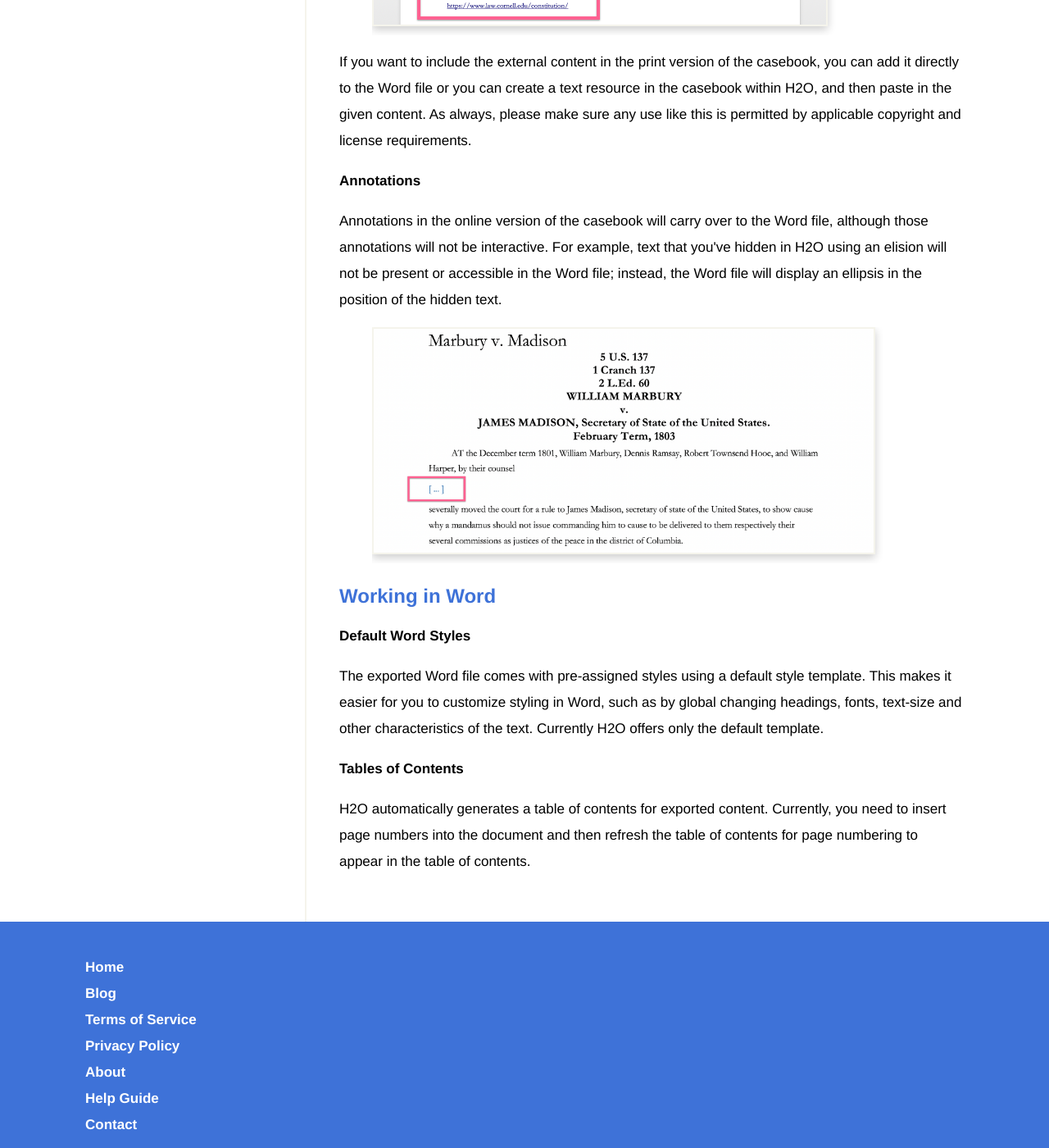
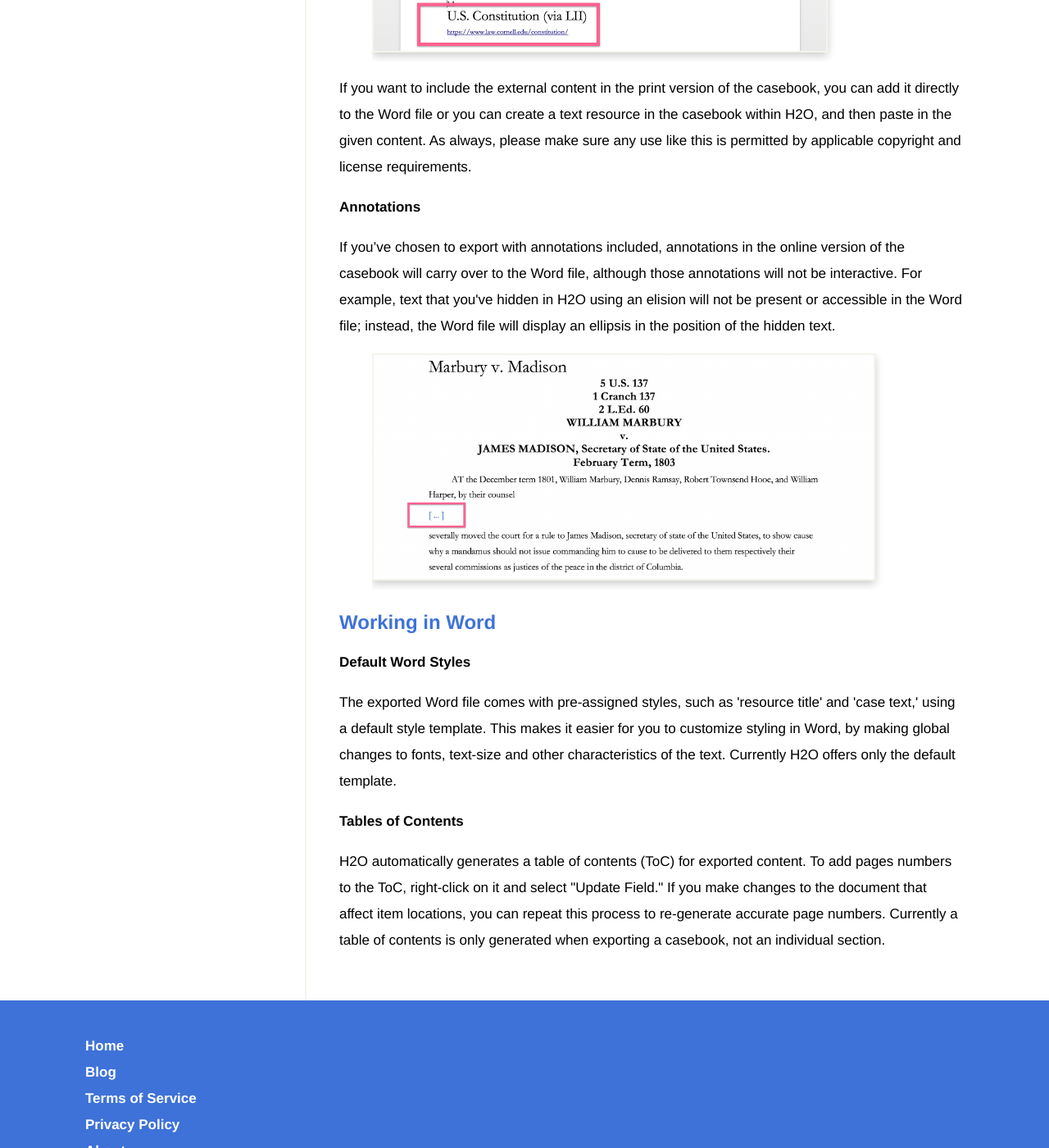
Before and after one commit to harvard-lil/h2o-static, a Jekyll site: the page built from app/printing-casebooks.html, in a window 1280 px wide and 1400 px high, scrolled down 1333 px. Shown: the whole window at 82% size. Built offline with Jekyll 4.4.1, drawn with Linux system fonts in a browser that asks for light colours; comment, search, counter and statistics services are not loaded; some of the changed text lies outside the part shown.

Commit message:
language tweaking

```diff
--- a/app/printing-casebooks.html
+++ b/app/printing-casebooks.html
@@ -35,7 +35,7 @@ custom-scripts: ['jquery-3.1.1.min.js', 'home.js']
     <p>H2O allows anyone to download content as a formatted Word file, which can be modified, re-styled and printed from Word. </p>
 
     <h2 id="exporting">Exporting Content</h2>
-    <p>You can export and print a full casebook, specific casebook sections or individual resources (such as a case). Just click the Export button to the right of the content you want to download and print. </p>
+    <p>You can export and print a full casebook, specific casebook sections or individual resources (such as a case). Just click the Export button to the right of the content you want to download and print, and select whether or not you would like to export with annotations included. </p>
     <figure>
         <img src="{{ site.baseurl }}/assets/images/export.png" alt="A screenshot of a casebook's contents page with the Export button highlighted.">
     </figure>
@@ -49,7 +49,7 @@ custom-scripts: ['jquery-3.1.1.min.js', 'home.js']
     </figure>
     <p>If you want to include the external content in the print version of the casebook, you can add it directly to the Word file or you can create a text resource in the casebook within H2O, and then paste in the given content. As always, please make sure any use like this is permitted by applicable copyright and license requirements.</p>
     <h3 id="annotations">Annotations</h3>
-    <p>Annotations in the online version of the casebook will carry over to the Word file, although those annotations will not be interactive. For example, text that you've hidden in H2O using an elision will not be present or accessible in the Word file; instead, the Word file will display an ellipsis in the position of the hidden text.</p>
+    <p>If you’ve chosen to export with annotations included, annotations in the online version of the casebook will carry over to the Word file, although those annotations will not be interactive. For example, text that you've hidden in H2O using an elision will not be present or accessible in the Word file; instead, the Word file will display an ellipsis in the position of the hidden text.</p>
     <figure>
         <img src="{{ site.baseurl }}/assets/images/export-annotation.png" alt="A screenshot of a casebook's contents page with the Export button highlighted.">
     </figure>
@@ -61,10 +61,10 @@ custom-scripts: ['jquery-3.1.1.min.js', 'home.js']
 
     <h2 id="working-in-word">Working in Word</h2>
     <h3 id="word-styles">Default Word Styles</h3>
-    <p>The exported Word file comes with pre-assigned styles using a default style template. This makes it easier for you to customize styling in Word, such as by global changing headings, fonts, text-size and other characteristics of the text. Currently H2O offers only the default template.</p>
+    <p>The exported Word file comes with pre-assigned styles, such as 'resource title' and 'case text,' using a default style template. This makes it easier for you to customize styling in Word, by making global changes to fonts, text-size and other characteristics of the text. Currently H2O offers only the default template.</p>
 
     <h3 id="tables-of-contents" class="toc-level-2">Tables of Contents</h3>
-    <p>H2O automatically generates a table of contents for exported content. Currently, you need to insert page numbers into the document and then refresh the table of contents for page numbering to appear in the table of contents.</p>
+    <p>H2O automatically generates a table of contents (ToC) for exported content. To add pages numbers to the ToC, right-click on it and select "Update Field." If you make changes to the document that affect item locations, you can repeat this process to re-generate accurate page numbers. Currently a table of contents is only generated when exporting a casebook, not an individual section.</p>
 
 
 
```
